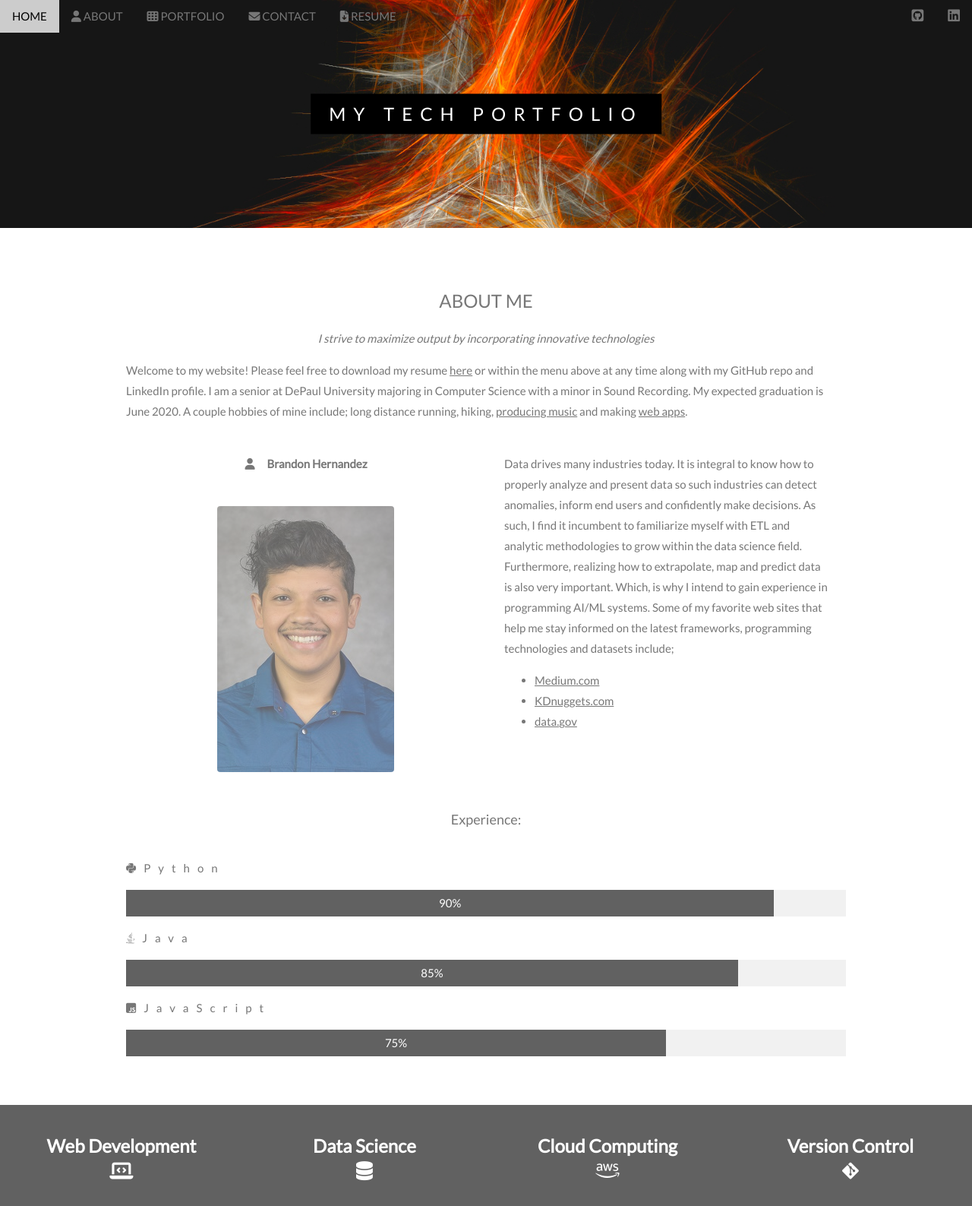
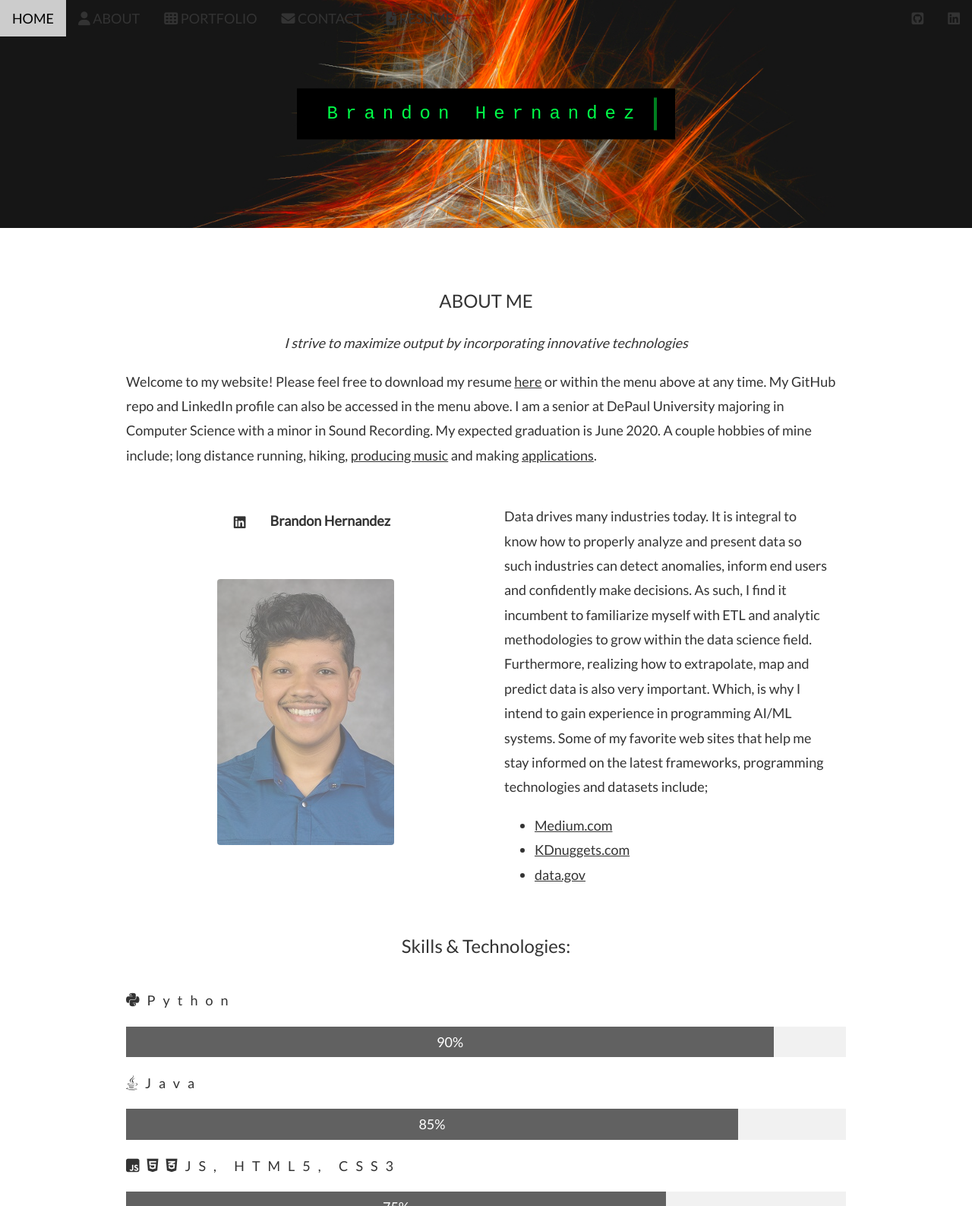
Before and after one commit to brandonhdz/portfolioWebApp, a Flask app: page / in a window 1280 px wide. Shown: the top 1587 px of the page at 76% size. Run offline with Flask 2, Linux system fonts and the light colour scheme; some libraries are stand-ins or nearby versions.

Commit message:
Implemented SASS and other minor changes

```diff
--- /dev/null
+++ b/webApp/static/CSS/index.css
@@ -0,0 +1,124 @@
+body, h1, h2, h3, h4, h5, h6 {
+  font-family: "Lato", sans-serif;
+}
+
+body, html {
+  height: 100%;
+  color: #333;
+  line-height: 1.8;
+  font-size: 18px;
+}
+
+/* Create a Parallax Effect */
+.bgimg-1, .bgimg-2, .bgimg-3 {
+  background-attachment: fixed;
+  background-position: center;
+  background-repeat: no-repeat;
+  background-size: cover;
+  min-height: 300px;
+}
+
+/* First image (Logo. Full height) */
+.bgimg-1 {
+  background-image: url("../../static/tri_flame.jpg");
+}
+
+/* Second image (Portfolio) */
+.bgimg-2 {
+  background-image: url("../../static/prof_background.jpg");
+}
+
+/* Third image (Contact) */
+.bgimg-3 {
+  background-image: url("../../static/lake.jpg");
+}
+
+.w3-wide {
+  letter-spacing: 10px;
+}
+
+.w3-hover-opacity {
+  cursor: pointer;
+}
+
+.stats {
+  font-weight: bold;
+}
+
+i.icon-stats-large {
+  font-size: 25px;
+}
+
+i.icon-stats-medium {
+  font-size: 20px;
+}
+
+/* Turn off parallax scrolling for tablets and phones */
+@media only screen and (max-device-width: 700px) {
+  .bgimg-1, .bgimg-2, .bgimg-3 {
+    background-attachment: scroll;
+    min-height: 220px;
+  }
+
+  .career-stats, .fas, .fa {
+    display: flex;
+  }
+
+  .w3-xlarge {
+    font-size: 14px !important;
+  }
+
+  .w3-padding-64 {
+    padding-top: 32px !important;
+    padding-bottom: 32px !important;
+  }
+
+  .remove-on-mobile {
+    display: none;
+  }
+
+  .pdf-viewer {
+    height: 300px;
+  }
+
+  .w3-wide {
+    letter-spacing: 8px !important;
+  }
+
+  i.icon-stats-large {
+    font-size: 18px;
+  }
+}
+.line {
+  font-family: "Courier New", Courier, monospace;
+  white-space: nowrap;
+  /*inherited font size of 24px
+  from w3-xlarge*/
+  width: 450px;
+  overflow: hidden;
+  border-right: 4px solid #00ff48;
+  color: #00ff48 !important;
+}
+
+.typing {
+  animation: typewriter 3s steps(25) 1s 1 normal both, blinkCursor 0.6s steps(12) infinite normal;
+}
+
+@keyframes typewriter {
+  from {
+    width: 0;
+  }
+  to {
+    width: 450px;
+  }
+}
+@keyframes blinkCursor {
+  from {
+    border-right-color: rgba(0, 255, 64, 0.5);
+  }
+  to {
+    border-right-color: #00ff40;
+  }
+}
+
+/*# sourceMappingURL=index.css.map */
--- /dev/null
+++ b/webApp/static/SCSS/index.scss
@@ -0,0 +1,117 @@
+body,h1,h2,h3,h4,h5,h6 {font-family: "Lato", sans-serif;}
+body, html {
+  height: 100%;
+  color: #333;
+  line-height: 1.8;
+  font-size: 18px;
+}
+
+/* Create a Parallax Effect */
+.bgimg-1, .bgimg-2, .bgimg-3 {
+  background-attachment: fixed;
+  background-position: center;
+  background-repeat: no-repeat;
+  background-size: cover;
+  min-height: 300px;
+
+}
+
+/* First image (Logo. Full height) */
+.bgimg-1 {
+  background-image: url('../../static/tri_flame.jpg');
+}
+
+/* Second image (Portfolio) */
+.bgimg-2 {
+  background-image: url("../../static/prof_background.jpg");
+}
+
+/* Third image (Contact) */
+.bgimg-3 {
+  background-image: url("../../static/lake.jpg");
+}
+
+.w3-wide {letter-spacing: 10px;}
+.w3-hover-opacity {cursor: pointer;}
+
+.stats {
+    font-weight: bold;
+}
+
+i.icon-stats-large {
+    font-size: 25px;
+}
+
+i.icon-stats-medium {
+    font-size: 20px;
+}
+
+/* Turn off parallax scrolling for tablets and phones */
+@media only screen and (max-device-width: 700px) {
+  .bgimg-1, .bgimg-2, .bgimg-3 {
+    background-attachment: scroll;
+    min-height: 220px;
+  }
+
+  .career-stats, .fas, .fa {
+    display: flex;
+  }
+
+  .w3-xlarge {
+    font-size: 14px!important;
+  }
+
+  .w3-padding-64 {
+    padding-top: 32px!important;
+    padding-bottom: 32px!important;
+   }
+
+  .remove-on-mobile{
+    display: none;
+  }
+
+  .pdf-viewer {
+    height: 300px;
+  }
+  .w3-wide {letter-spacing: 8px!important;}
+  i.icon-stats-large {
+    font-size: 18px;
+  }
+}
+
+//Begin SASS
+.line {
+    font-family: 'Courier New',
+        Courier, monospace;
+    white-space:nowrap;
+    /*inherited font size of 24px
+    from w3-xlarge*/
+    width: 450px;
+    overflow: hidden;
+    border-right: 4px solid #00ff48;
+    color: #00ff48!important;
+}
+.typing {
+    animation: typewriter 3s steps(25) 1s 1
+        normal both,
+        blinkCursor 0.6s steps(12) infinite
+            normal;
+}
+
+@keyframes typewriter {
+    from {
+        width: 0;
+    }
+    to {
+        width: 450px;
+    }
+}
+
+@keyframes blinkCursor {
+    from {
+        border-right-color: rgba(0, 255, 64, 0.5);
+    }
+    to {
+        border-right-color: rgba(0, 255, 64, 1);
+    }
+}
--- a/webApp/static/index.css
+++ /dev/null
@@ -1,70 +0,0 @@
-body,h1,h2,h3,h4,h5,h6 {font-family: "Lato", sans-serif;}
-body, html {
-  height: 100%;
-  color: #777;
-  line-height: 1.8;
-}
-
-/* Create a Parallax Effect */
-.bgimg-1, .bgimg-2, .bgimg-3 {
-  background-attachment: fixed;
-  background-position: center;
-  background-repeat: no-repeat;
-  background-size: cover;
-  min-height: 300px;
-
-}
-
-/* First image (Logo. Full height) */
-.bgimg-1 {
-  background-image: url('../static/tri_flame.jpg');
-}
-
-/* Second image (Portfolio) */
-.bgimg-2 {
-  background-image: url("../static/prof_background.jpg");
-}
-
-/* Third image (Contact) */
-.bgimg-3 {
-  background-image: url("../static/lake.jpg");
-}
-
-.w3-wide {letter-spacing: 10px;}
-.w3-hover-opacity {cursor: pointer;}
-
-.stats {
-    font-weight: bold;
-}
-
-i.icon-stats {
-    font-size: 25px;
-}
-
-/* Turn off parallax scrolling for tablets and phones */
-@media only screen and (max-device-width: 700px) {
-  .bgimg-1, .bgimg-2, .bgimg-3 {
-    background-attachment: scroll;
-    min-height: 220px;
-  }
-
-  .career-stats, .fas, .fa {
-    display: flex;
-  }
-
-  .w3-xlarge {
-    font-size: 14px!important;
-  }
-
-  .remove-on-mobile{
-    display: none;
-  }
-
-  .pdf-viewer {
-    height: 300px;
-  }
-
-  i.icon-stats {
-    font-size: 18px;
-  }
-}
--- a/webApp/templates/index.html
+++ b/webApp/templates/index.html
@@ -5,13 +5,13 @@
 <meta name="viewport" content="width=device-width, initial-scale=1">
 <link rel="stylesheet" href="https://www.w3schools.com/w3css/4/w3.css">
 <link rel="stylesheet" href="https://fonts.googleapis.com/css?family=Lato">
-<link rel="stylesheet" href="../static/index.css">
+<link rel="stylesheet" href="../static/CSS/index.css">
 <script src="../static/index.js"></script>
 <script src="https://kit.fontawesome.com/e5c1f0ed28.js" crossorigin="anonymous"></script>
 <body>
 
 <!-- Navbar (sit on top) -->
-<div class="w3-top">
+<div class="w3-top"">
   <div class="w3-bar" id="myNavbar">
     <a class="w3-bar-item w3-button w3-hover-black w3-hide-medium w3-hide-large w3-right" href="javascript:void(0);" onclick="toggleFunction()" title="Toggle Navigation Menu">
       <i class="fa fa-bars"></i>
@@ -37,7 +37,14 @@
 <!-- First Parallax Image with Logo Text -->
 <div class="bgimg-1 w3-display-container" id="home">
   <div class="w3-display-middle" style="white-space:nowrap;">
-    <span class="w3-center w3-padding-large w3-black w3-xlarge w3-wide w3-animate-opacity">MY <span class="w3-hide-small">TECH</span> PORTFOLIO</span>
+    <!-- w3-center w3-padding-large w3-black w3-xlarge w3-wide w3-animate-opacity -->
+    <div class="w3-padding-large w3-black w3-wide w3-hide-small">
+      <div class="w3-center w3-xlarge line typing">Brandon Hernandez</div>
+    </div>
+    <!-- For Mobile Screens-->
+    <div class="w3-padding-medium w3-black w3-wide w3-hide-large w3-hide-medium">
+      <div class="w3-center w3-large">Brandon Hernandez</div>
+    </div>
   </div>
 </div>
 
@@ -46,14 +53,14 @@
   <h3 class="w3-center">ABOUT ME</h3>
   <p class="w3-center"><em>I strive to maximize output by incorporating innovative technologies</em></p>
   <p>Welcome to my website! Please feel free to download my resume <a href="../static/brandon_hdz_resume.pdf">here</a>
-    or within the menu above at any time along with my GitHub repo and LinkedIn profile.
+    or within the menu above at any time. My GitHub repo and LinkedIn profile can also be accessed in the menu above.
     I am a senior at DePaul University majoring in Computer Science with a minor in Sound Recording.
     My expected graduation is June 2020. A couple hobbies of mine include; long distance running, hiking,
     <a href="http://astralmatter.herokuapp.com" target="_blank">producing music</a> and making
-    <a href="http://ai-grid.herokuapp.com" target="_blank">web apps</a>.</p>
+    <a href="https://github.com/brandonhdz" target="_blank">applications</a>.</p>
   <div class="w3-row">
     <div class="w3-col m6 w3-center w3-padding-large">
-      <p><b><i class="fa fa-user w3-margin-right"></i>Brandon Hernandez</b></p><br>
+      <p><b><a href="https://www.linkedin.com/in/brandonhdz" target="_blank" class="w3-button w3-margin-right"><i style="font-size: large;" class="fab fa-linkedin w3-hover-opacity"></i></a>Brandon Hernandez</b></p><br>
       <img src="../static/prof_pic350.jpg" class="w3-round w3-image w3-opacity w3-hover-opacity-off" alt="Profile Picture" width="233" height="350">
     </div>
 
@@ -72,16 +79,16 @@
       </ul></p>
     </div>
   </div>
-  <p class="w3-large w3-center w3-padding-16">Experience:</p>
-  <p class="w3-wide"><i class="fab fa-python"></i>Python</p>
+  <h3 class="w3-center w3-padding-16">Skills & Technologies:</h3>
+  <p class="w3-wide"><i class="fab fa-python icon-stats-medium"></i>Python</p>
   <div class="w3-light-grey">
     <div class="w3-container w3-padding-small w3-dark-grey w3-center" style="width:90%">90%</div>
   </div>
-  <p class="w3-wide"><i class="fab fa-java"></i>Java</p>
+  <p class="w3-wide"><i class="fab fa-java icon-stats-medium"></i>Java</p>
   <div class="w3-light-grey">
     <div class="w3-container w3-padding-small w3-dark-grey w3-center" style="width:85%">85%</div>
   </div>
-  <p class="w3-wide"><i class="fab fa-js-square"></i>JavaScript</p>
+  <p class="w3-wide"><i class="fab fa-js-square icon-stats-medium"></i><i class="fab fa-html5 icon-stats-medium"></i><i class="fab fa-css3-alt icon-stats-medium"></i>JS, HTML5, CSS3</p>
   <div class="w3-light-grey">
     <div class="w3-container w3-padding-small w3-dark-grey w3-center" style="width:75%">75%</div>
   </div>
@@ -90,19 +97,19 @@
 <div class="w3-row w3-center w3-dark-grey w3-padding-16 career-stats">
   <div class="w3-quarter w3-section">
     <span class="w3-xlarge stats">Web Development</span><br>
-    <i class="fas fa-laptop-code icon-stats"></i>
+    <i class="fas fa-laptop-code icon-stats-large"></i>
   </div>
   <div class="w3-quarter w3-section">
     <span class="w3-xlarge stats">Data Science</span><br>
-    <i class="fas fa-database icon-stats"></i>
+    <i class="fas fa-database icon-stats-large"></i>
   </div>
   <div class="w3-quarter w3-section">
     <span class="w3-xlarge stats">Cloud Computing</span><br>
-    <i class="fab fa-aws icon-stats"></i>
+    <i class="fab fa-aws icon-stats-large"></i>
   </div>
   <div class="w3-quarter w3-section">
     <span class="w3-xlarge stats">Version Control</span><br>
-    <i class="fab fa-git-alt icon-stats"></i>
+    <i class="fab fa-git-alt icon-stats-large"></i>
   </div>
 </div>
 
@@ -115,8 +122,8 @@
 
 <!-- Container (Portfolio Section) -->
 <div class="w3-content w3-container w3-padding-64" id="portfolio">
-  <h3 class="w3-center">MY WORK</h3>
-  <p class="w3-center"><em>A closer look at my projects can be viewed below<br> Feel free to view or download the pdf!</em></p><br>
+  <h3 class="w3-center">Projects & Experience</h3>
+  <p class="w3-center"><em>Click on an image to see what areas I'm passionate about<br> Feel free to view or download the pdf!</em></p><br>
 
   <!-- Responsive Grid. Four columns on tablets, laptops and desktops. Will stack on mobile devices/small screens (100% width) -->
   <div class="w3-row-padding w3-center">
@@ -187,7 +194,7 @@
     </div>
     <div class="w3-col m8 w3-panel">
       <div class="w3-large w3-margin-bottom">
-        <i class="fa fa-map-marker fa-fw w3-hover-text-black w3-xlarge w3-margin-right"></i> Chicago, US<br>
+        <i class="fa fa-map-marker fa-fw w3-hover-text-black w3-xlarge w3-margin-right"></i> Chicago, IL<br>
         <i class="fa fa-phone fa-fw w3-hover-text-black w3-xlarge w3-margin-right"></i> Phone: (630) 506-0296<br>
         <i class="fa fa-envelope fa-fw w3-hover-text-black w3-xlarge w3-margin-right"></i> Email: <a href="mailto:bherna42@mail.depaul.edu">bherna42@mail.depaul.edu</a><br>
       </div>
@@ -211,7 +218,7 @@
 </div>
 
 <!-- Footer -->
-<footer class="w3-center w3-black w3-padding-64 w3-opacity w3-hover-opacity-off">
+<footer class="w3-center w3-black w3-padding-64  w3-hover-opacity-off">
   <a href="#home" class="w3-button w3-light-grey"><i class="fa fa-arrow-up w3-margin-right"></i>To the top</a>
   <div class="w3-xlarge w3-section">
     <a href="https://github.com/brandonhdz" target="_blank"><i class="fab fa-github-square w3-hover-opacity"></i></a>
```
Also changed, not shown: 1 other file.
